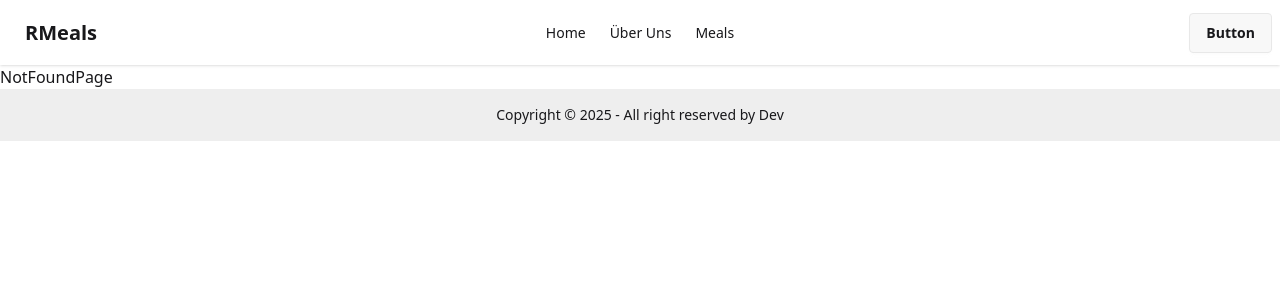
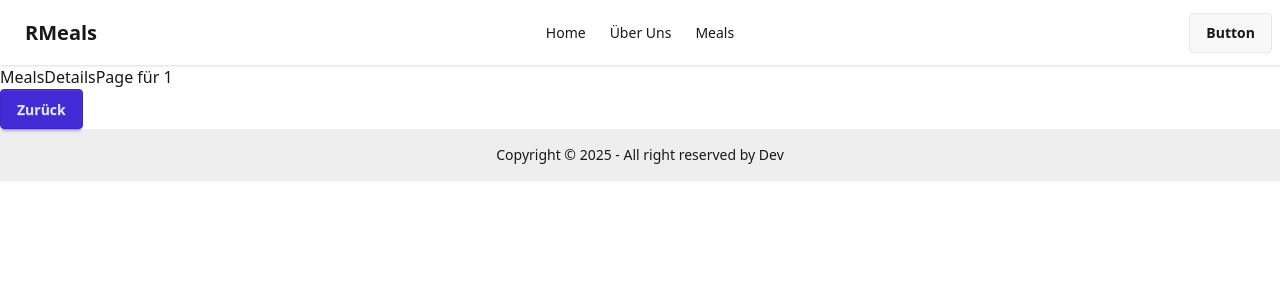
Before and after one commit to daggel100/Router-Tailwind-Vite, a React (Vite) app in the folder react-meals/: page /meals/1 in a window 1280 px wide. Shown: the top 300 px of the page. Built offline with nearby package versions, Linux system fonts and the light colour scheme.

Commit message:
Rohgerüst Zurück

```diff
--- a/react-meals/src/App.jsx
+++ b/react-meals/src/App.jsx
@@ -25,6 +25,12 @@ function App() {
                 <Route index element={<HomePage/>} />
                 <Route path="/about" element={<AboutPage/>} />
                 <Route path="/meals" element={<MealsPage/>} />
+
+                {/* ToDo: Route mit Params Einsellung */}
+                <Route path="/meals/:id" element={<MealsDetailsPage/>} />
+
+
+
                 {/* Wildcrd sign (*) Auch in Css */}
                 <Route path="*" element={<NotFoundPage/>}/>
             </Route>
--- a/react-meals/src/components/CardItemComponent.jsx
+++ b/react-meals/src/components/CardItemComponent.jsx
@@ -1,22 +1,27 @@
 
-
+import { Link } from "react-router-dom"
 
 const CardItemComponent = ({food}) => {
   return (
 
 
     <div className="card bg-base-100 w-96 shadow-sm">
+
   <figure>
     <img
       src={food.strMealThumb}
       alt={food.strMeal} />
   </figure>
   <div className="card-body">
+    <Link to={`/meals/${food.idMeal}`}>
+
+
     <h2 className="card-title">
       {/* Card Title */}
       {food.strMeal}
       {/* <div className="badge badge-secondary">NEW</div> */}
     </h2>
+    </Link>
 
     {/* <p>A card component has a figure, a body part, and inside body there are title and actions parts</p> */}
     <div className="card-actions justify-end">
--- a/react-meals/src/page/MealsDetailsPage.jsx
+++ b/react-meals/src/page/MealsDetailsPage.jsx
@@ -1,7 +1,22 @@
+
+import { useParams, Link } from "react-router-dom";
+
+
 
 const MealsDetailsPage = () => {
+
+  const {id} = useParams();
+
   return (
-    <div>MealsDetailsPage</div>
+
+    <div>
+      MealsDetailsPage für {id}
+      <br />
+      <button className="btn btn-primary">
+        <Link to="/meals">Zurück</Link>
+      </button>
+
+    </div>
   )
 }
 export default MealsDetailsPage
--- a/react-meals/src/page/MealsPage.jsx
+++ b/react-meals/src/page/MealsPage.jsx
@@ -41,9 +41,10 @@ const MealsPage = () => {
       {
         meals.length > 0 ? (
           meals.map((food) =>
-          <>  <p key={food.idMeal} >
-            {food.strMeal}</p>
-            <CardItemComponent food={food}/>
+          <>
+          {/* <p key={food.idMeal} >
+            {food.strMeal}</p>  */}
+            <CardItemComponent key={food.idMeal} food={food}/>
           </>)
         ) : (<p> Kein Essen ist da </p>)
       }
```
